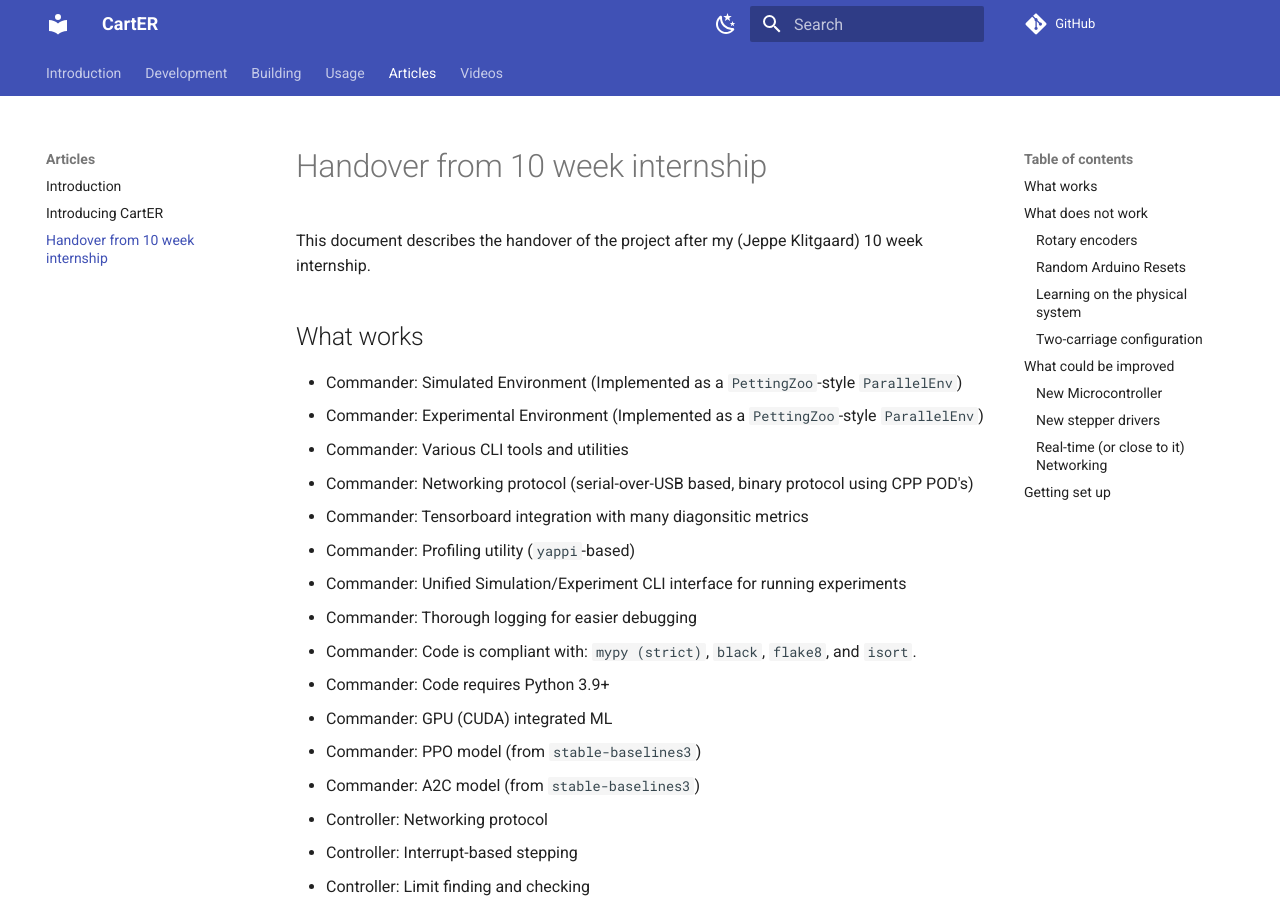
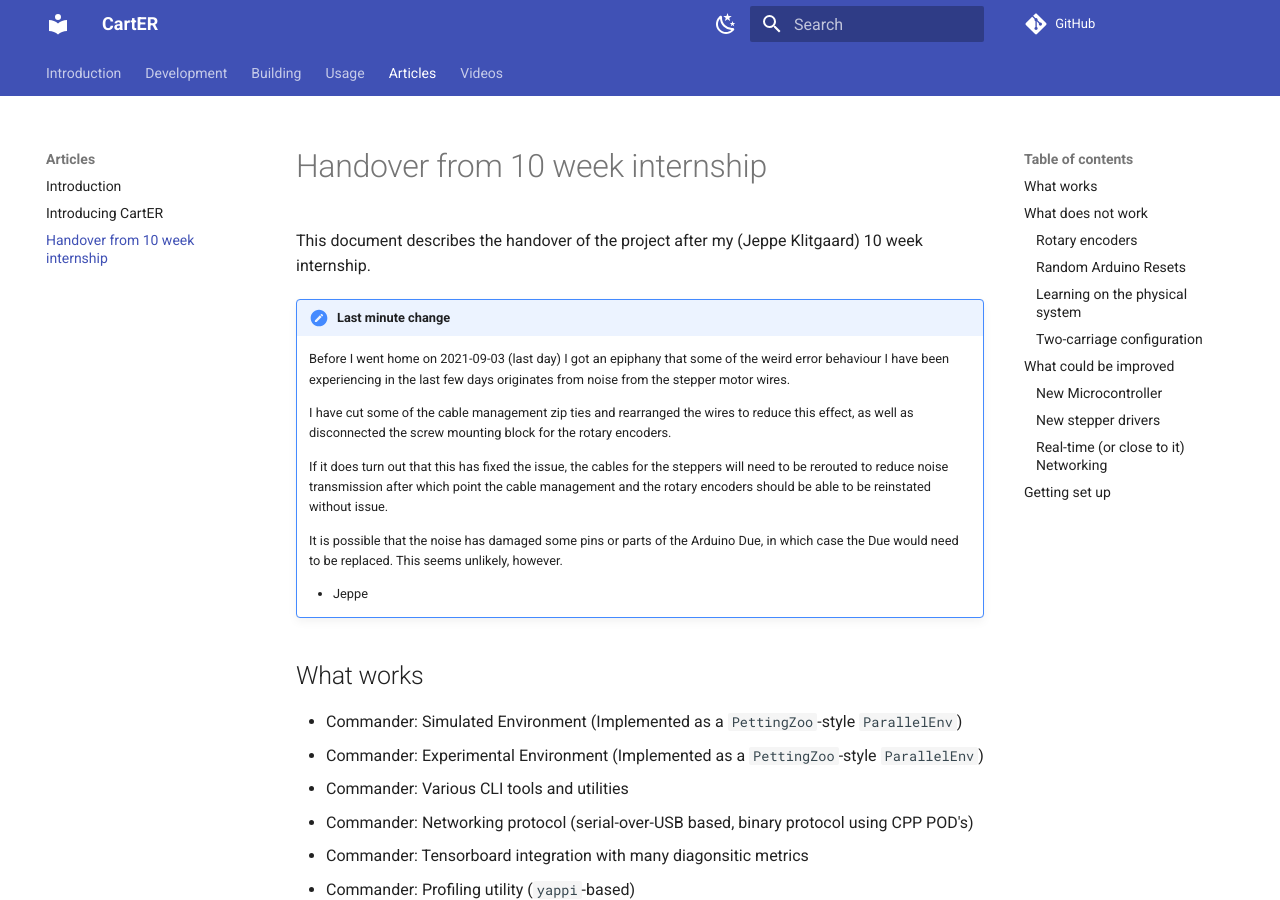
Before and after one commit to JeppeKlitgaard/CartER, an MkDocs documentation site: the page built from docs/articles/handover_v1.md, in a window 1280 px wide and 900 px high. Built offline with MkDocs 1.6.1 and Material for MkDocs 9.7.7, drawn with Linux system fonts in a browser that asks for light colours; comment, search, counter and statistics services are not loaded.

Commit message:
Docs: last minute change

```diff
--- a/docs/articles/handover_v1.md
+++ b/docs/articles/handover_v1.md
@@ -2,6 +2,23 @@
 
 This document describes the handover of the project after my (Jeppe Klitgaard)
 10 week internship.
+
+!!! important "Last minute change"
+    Before I went home on 2021-09-03 (last day) I got an epiphany that some of the weird
+    error behaviour I have been experiencing in the last few days originates from
+    noise from the stepper motor wires.
+
+    I have cut some of the cable management zip ties and rearranged the wires to
+    reduce this effect, as well as disconnected the screw mounting block for the rotary encoders.
+
+    If it does turn out that this has fixed the issue, the cables for the steppers will need to be rerouted
+    to reduce noise transmission after which point the cable management and the rotary encoders
+    should be able to be reinstated without issue.
+
+    It is possible that the noise has damaged some pins or parts of the Arduino Due,
+    in which case the Due would need to be replaced. This seems unlikely, however.
+
+    - Jeppe
 
 ## What works
 
```
